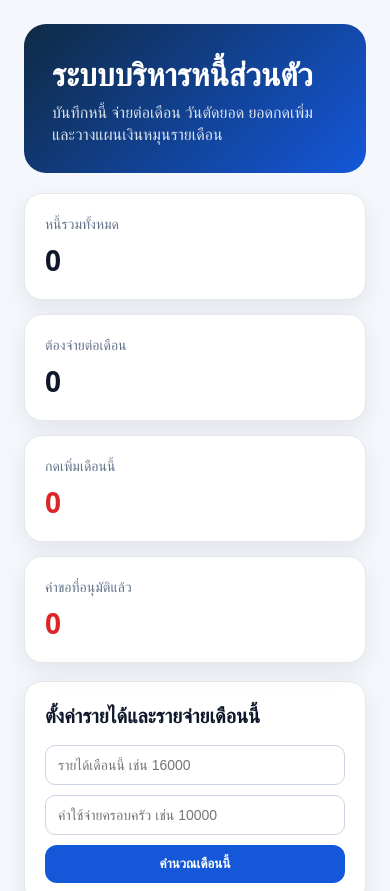
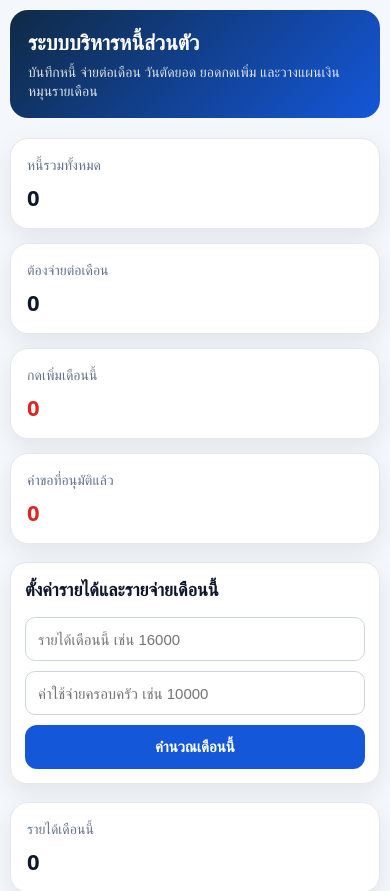
Before and after one commit to TeYoMaRu/DebtManager-DEV, a plain HTML site: page index.html in a window 390 px wide. Shown: the top 891 px of the page. Drawn offline with nearby package versions, Linux system fonts and the light colour scheme; no server answers.

Commit message:
ำกรนะ

```diff
--- a/css/debt.css
+++ b/css/debt.css
@@ -412,3 +412,153 @@
 .btn-soft:hover {
   background: #bae6fd;
 }
+
+
+/* =========================================================
+   RESPONSIVE - Tablet First
+   ใช้ tablet แนวนอน / แนวตั้ง เป็นหลัก
+========================================================= */
+
+/* Tablet แนวนอน / จอเล็กกว่า Desktop */
+@media (max-width: 1180px) {
+  .app {
+    max-width: 100%;
+    padding: 18px;
+  }
+
+  .layout {
+    grid-template-columns: 1fr;
+  }
+
+  .summary-grid {
+    grid-template-columns: repeat(2, 1fr);
+  }
+
+  .transaction-form,
+  .installment-form,
+  .cashflow-form,
+  .expense-form,
+  .simulator-grid {
+    grid-template-columns: repeat(2, 1fr);
+  }
+
+  .transaction-form button,
+  .installment-form button,
+  .cashflow-form button,
+  .expense-form button,
+  .simulator-grid button {
+    width: 100%;
+  }
+
+  table {
+    min-width: 760px;
+  }
+
+  .panel {
+    overflow-x: auto;
+  }
+}
+
+/* Tablet แนวตั้ง */
+@media (max-width: 900px) {
+  .app {
+    padding: 14px;
+  }
+
+  .page-header {
+    padding: 22px;
+    border-radius: 18px;
+  }
+
+  .page-header h1 {
+    font-size: 24px;
+  }
+
+  .page-header p {
+    font-size: 14px;
+  }
+
+  .summary-grid,
+  .debt-plan-grid,
+  .sim-result-grid {
+    grid-template-columns: repeat(2, 1fr);
+  }
+
+  .card {
+    padding: 16px;
+  }
+
+  .card strong {
+    font-size: 24px;
+  }
+
+  .panel {
+    padding: 16px;
+    border-radius: 16px;
+  }
+
+  .panel h2 {
+    font-size: 18px;
+  }
+
+  input,
+  select,
+  textarea,
+  button {
+    min-height: 44px;
+    font-size: 15px;
+  }
+
+  th,
+  td {
+    padding: 12px 10px;
+    font-size: 13px;
+  }
+}
+
+/* มือถือ / จอแคบ */
+@media (max-width: 640px) {
+  .app {
+    padding: 10px;
+  }
+
+  .page-header {
+    padding: 18px;
+  }
+
+  .page-header h1 {
+    font-size: 21px;
+  }
+
+  .summary-grid,
+  .debt-plan-grid,
+  .sim-result-grid,
+  .transaction-form,
+  .installment-form,
+  .cashflow-form,
+  .expense-form,
+  .simulator-grid,
+  .two-col {
+    grid-template-columns: 1fr;
+  }
+
+  .card strong {
+    font-size: 22px;
+  }
+
+  .panel {
+    padding: 14px;
+  }
+
+  table {
+    min-width: 720px;
+  }
+
+  .action-group {
+    flex-direction: column;
+  }
+
+  .btn-small {
+    width: 100%;
+  }
+}
```
